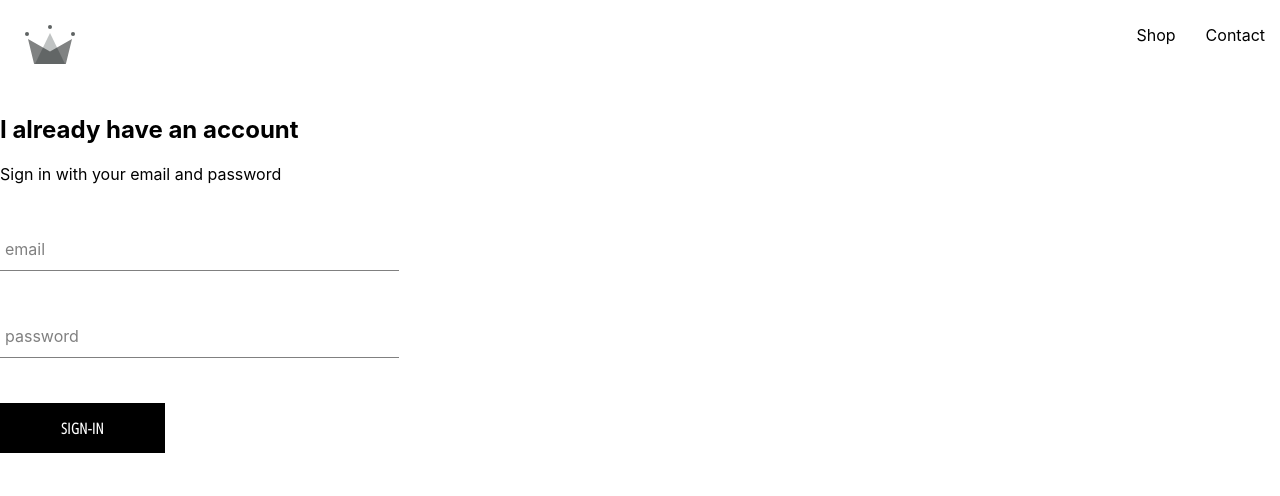
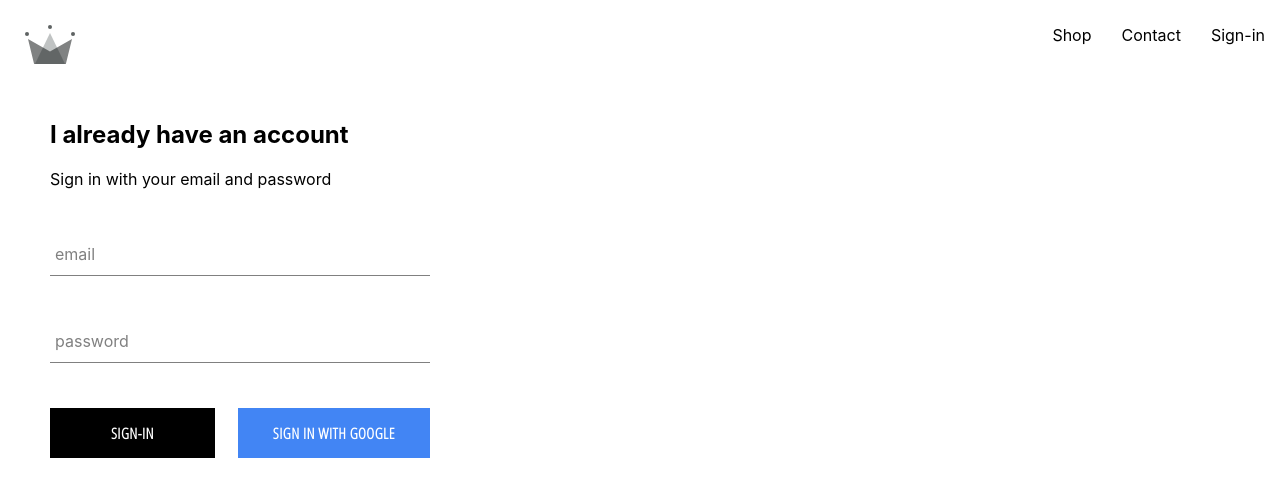
Before and after one commit to saad-dev96/cloned-repo, a React (Create React App) app: page /signIn in a window 1280 px wide. Shown: the top 496 px of the page. Built offline with nearby package versions, Linux system fonts and the light colour scheme; no server answers.

Commit message:
SignIn: Implemented all sign in. Sign up left now..

```diff
--- a/package.json
+++ b/package.json
@@ -6,6 +6,7 @@
     "@testing-library/jest-dom": "^4.2.4",
     "@testing-library/react": "^9.3.2",
     "@testing-library/user-event": "^7.1.2",
+    "firebase": "^7.17.1",
     "gh-pages": "^3.1.0",
     "homepage": "https//saadgitt.github.io/e-commerce",
     "node-sass": "^4.14.1",
--- a/src/App.css
+++ b/src/App.css
@@ -7,3 +7,7 @@
   color: black;
   text-decoration: none;
 }
+* {
+box-sizing: border-box;
+/* } for every element */
+}
--- a/src/App.js
+++ b/src/App.js
@@ -5,12 +5,30 @@
 import ShopPage from './pages/shop/shop.component.jsx';
 import Header from './components/header/header.component.jsx';
 import SignInAndSignUp from './pages/sign-in-and-sign-up/sign-in-and-sign-up.component.jsx';
+import {auth} from './firebase/firebase.utils'
 
-function App() {
+class App extends React.Component {
+
+  constructor()
+  {
+    super();
+    this.state = {
+      currentUser: null
+    };
+  }
+  unsubscribeFromAuth = null;
+  componentDidMount()
+  {
+    this.unsubscribeFromAuth = auth.onAuthStateChanged(user => {this.setState( {currentUser : user}); console.log(user)});
+  }
+  componentWillUnmount(){
+    this.unsubscribeFromAuth();
+  }
+
+  render(){
     return (
-
       <div>
-      <Header/>
+        <Header currentUser = {this.state.currentUser}/>
         <Switch>
           <Route exact path= '/' component={HomePage}/>
           <Route path= '/shop' component={ShopPage}/>
@@ -19,5 +37,5 @@
       </div>
     );
     }
-
+  }
 export default App;
--- a/src/components/custom-button/custom-button.component.jsx
+++ b/src/components/custom-button/custom-button.component.jsx
@@ -1,8 +1,8 @@
 import React from 'react';
 import './custom-button.component.styles.scss'
 
-const CustomButton = ({children , ...otherProps}) => (
-    <button className = 'custom-button' {...otherProps}>
+const CustomButton = ({children, isGoogleSignIn, ...otherProps}) => (
+    <button className = {`${ isGoogleSignIn ? 'google-sign-in' : '' } custom-button`} {...otherProps}>
         {children}
     </button>
 )
--- a/src/components/custom-button/custom-button.component.styles.scss
+++ b/src/components/custom-button/custom-button.component.styles.scss
@@ -19,4 +19,11 @@
       color: black;
       border: 1px solid black;
     }
+    &.google-sign-in{
+        background-color: #4285f4;
+        color: white;
+        &:hover{
+            background-color: #357ae8;
+        }
+    }
   }
--- a/src/components/header/header.component.jsx
+++ b/src/components/header/header.component.jsx
@@ -2,8 +2,9 @@
 import './header.component.styles.scss';
 import {Link} from 'react-router-dom';
 import {ReactComponent as Logo} from '../../assets/crown.svg';
+import {auth} from '../../firebase/firebase.utils'
 
-const Header = () => (
+const Header = ({currentUser}) => (
     <div className= 'header'>
         <Link className = 'logo-container' to="/">
             <Logo className = 'logo'></Logo>
@@ -11,6 +12,10 @@
         <div className='options'>
             <Link className = 'option' to='/shop'>Shop</Link>
             <Link className = 'option' to='/shop'>Contact</Link>
+            {
+            currentUser ? (<div className = 'option' onClick={() => {auth.signOut()}}>Sign-out</div>)
+            : (<Link className= 'option' to= '/signIn'>Sign-in</Link>)
+            }
         </div>
 
     </div>
--- a/src/components/header/header.component.styles.scss
+++ b/src/components/header/header.component.styles.scss
@@ -20,6 +20,7 @@
 
       .option {
         padding: 10px 15px;
+        cursor: pointer;
       }
     }
   }
--- a/src/components/sign-in/sign-in.component.jsx
+++ b/src/components/sign-in/sign-in.component.jsx
@@ -2,6 +2,7 @@
 import './sign-in.component.styles.scss'
 import FormInput from '../form-input/form-input.component.jsx'
 import CustomButton from '../custom-button/custom-button.component'
+import {signInWithGoogle} from '../../firebase/firebase.utils.js'
 
 class SignIn extends React.Component
 {
@@ -31,7 +32,10 @@
                 <form onSubmit= {this.handleSubmit}>
                     <FormInput name= 'email' label='email' handleChange={this.handleChange} type = 'email' value = {this.state.email} required />
                     <FormInput name= 'password' label='password' handleChange={this.handleChange} type = 'password' value = {this.state.password} required />
-                    <CustomButton type = 'submit' value ='Submit Form'> SIGN-IN</CustomButton>
+                    <div className='buttons'>
+                        <CustomButton type = 'submit'> SIGN-IN </CustomButton>
+                        <CustomButton onClick ={signInWithGoogle} isGoogleSignIn>{' '} SIGN IN WITH GOOGLE {' '} </CustomButton>
+                    </div>
                 </form>
             </div>
 
--- a/src/components/sign-in/sign-in.component.styles.scss
+++ b/src/components/sign-in/sign-in.component.styles.scss
@@ -1,9 +1,13 @@
 .sign-in
 {
-    width: 30vw;
+    width: 380px;
     display: flex;
     flex-direction: column;
     .title{
         margin: 10px 0;
     }
+    .buttons{
+        display:flex;
+        justify-content: space-between;
+    }
 }
--- /dev/null
+++ b/src/firebase/firebase.utils.js
@@ -0,0 +1,23 @@
+import firebase from 'firebase/app'
+import 'firebase/firestore';
+import 'firebase/auth';
+
+const config = {
+    apiKey: "AIzaSyAwagm95EIbK_mAeqge4zyti4lRfteR84o",
+    authDomain: "crwn-db-ae15f.firebaseapp.com",
+    databaseURL: "https://crwn-db-ae15f.firebaseio.com",
+    projectId: "crwn-db-ae15f",
+    storageBucket: "crwn-db-ae15f.appspot.com",
+    messagingSenderId: "91269761969",
+    appId: "1:91269761969:web:6edcd03556a5e6569f0b90",
+    measurementId: "G-LF2PWSYF09"
+};
+
+firebase.initializeApp(config);
+export const auth = firebase.auth();
+export const firestore =  firebase.firestore();
+
+const provider =  new firebase.auth.GoogleAuthProvider();
+provider.setCustomParameters({prompt: 'select_account'});
+export const signInWithGoogle = () => (auth.signInWithPopup(provider));
+export default firebase;
--- a/src/pages/sign-in-and-sign-up/sign-in-and-sign-up.component.jsx
+++ b/src/pages/sign-in-and-sign-up/sign-in-and-sign-up.component.jsx
@@ -4,8 +4,8 @@
 import SignIn from '../../components/sign-in/sign-in.component.jsx';
 
 const SignInAndSignUpPage = () => (
-    <div>
-        <SignIn></SignIn>
+    <div className = 'sign-in-and-sign-up'>
+        <SignIn/>
     </div>
 )
 export default SignInAndSignUpPage;
--- a/src/pages/sign-in-and-sign-up/sign-in-and-sign-up.component.styles.scss
+++ b/src/pages/sign-in-and-sign-up/sign-in-and-sign-up.component.styles.scss
@@ -0,0 +1,6 @@
+.sign-in-and-sign-up {
+    width: 850px;
+    display: flex;
+    justify-content: space-between;
+    margin: 30px 50px;
+}
```
Also changed, not shown: 1 other file (tests, documents, lock files or other folders). Lines whose indentation alone changed are shown as unchanged.
